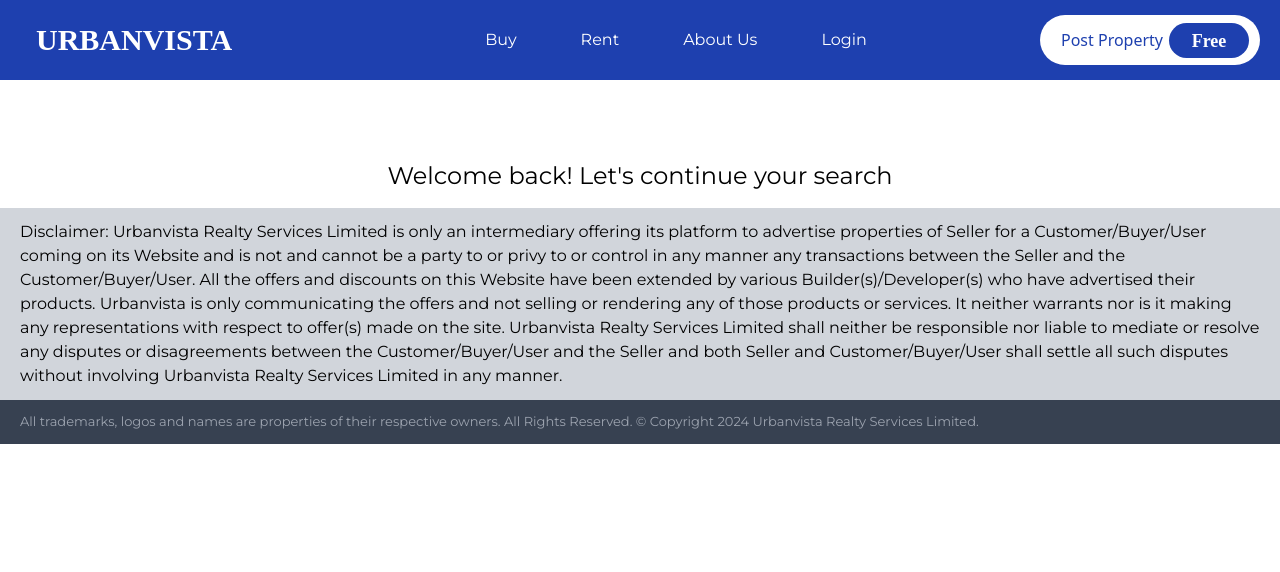
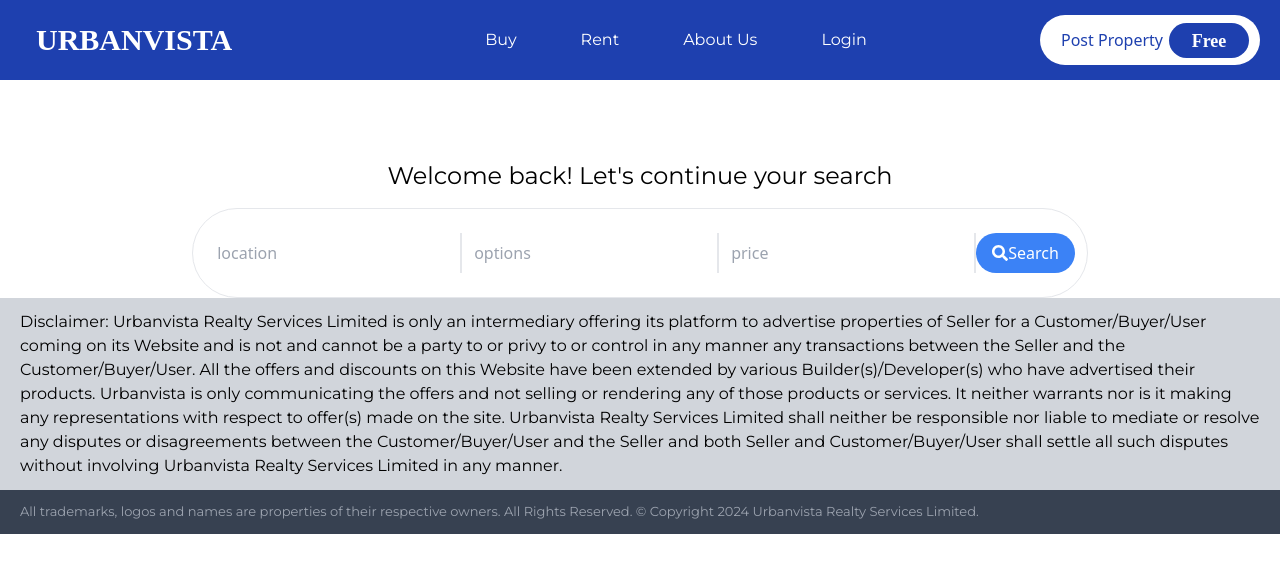
Before and after one commit to Rameeskc/urabanvista, a React (Vite) app: page / in a window 1280 px wide. Shown: the top 572 px of the page. Built offline with nearby package versions, Linux system fonts and the light colour scheme; a web font is replaced by a local one.

Commit message:
seachbar added

```diff
--- a/package.json
+++ b/package.json
@@ -10,6 +10,7 @@
     "preview": "vite preview"
   },
   "dependencies": {
+    "formik": "^2.4.6",
     "react": "^18.3.1",
     "react-dom": "^18.3.1",
     "react-icons": "^5.2.1",
--- /dev/null
+++ b/src/components/Button.jsx
@@ -0,0 +1,10 @@
+import React from 'react'
+import { FaSearch } from "react-icons/fa";
+
+const button = () => {
+  return (
+    <div className='px-4 py-2 bg-blue-500 text-white rounded-full flex items-center'><FaSearch/>Search</div>
+  )
+}
+
+export default button
--- /dev/null
+++ b/src/components/SearchProperty.jsx
@@ -0,0 +1,50 @@
+import React from 'react'
+import { Form,Formik,Field,ErrorMessage } from "formik";
+import Button from "../components/Button";
+
+
+const SearchProperty = () => {
+  return (
+    <div className='flex w-auto h-auto border px-3 py-6 rounded-full'>
+        <Formik
+        initialValues={{
+            address:"",
+            option:"",
+            price:""
+        }}
+        onSubmit={onsubmit}
+        >
+            <Form className='flex'>
+            <Field
+            className='flex w-auto h-auto px-3 border-r-2'
+            type='text'
+            name='address'
+            placeholder='location'/>
+
+            <Field
+            className='flex w-auto h-auto px-3 border-r-2'
+            type='text'
+            name='option'
+            placeholder='options'/>
+
+            <Field
+            className='flex w-auto h-auto px-3 border-r-2'
+            type='text'
+            name='price'
+            placeholder='price'/>
+
+            <Button/>
+
+            </Form>
+
+        </Formik>
+        {/* <p className='flex w-auto h-auto px-3 border-r-2'>kjbsvdhbudsvc</p>
+        <p className='flex w-auto h-auto px-3 border-r-2'>kjbsvdhbudsvc</p>
+        <p className='flex w-auto h-auto px-3 border-r-2'>kjbsvdhbudsvc</p>
+        <p className='flex w-auto h-auto px-3'>kjbsvdhbudsvc</p> */}
+    </div>
+  )
+}
+
+export default SearchProperty
+// className='flex w-auto h-auto px-3'
--- a/src/pages/Home.jsx
+++ b/src/pages/Home.jsx
@@ -1,10 +1,15 @@
 import React from 'react'
+import SearchProperty from "../components/SearchProperty";
 
 const Home = () => {
   return (
     <>
-    <div className='p-2 md:flex font-Montserrat justify-center pt-20 text-2xl pb-4'>
+    <div className='p-2 text-xl md:flex font-Montserrat justify-center pt-20 md:text-2xl pb-4'>
       <p>Welcome back! Let's continue your search</p>
+    </div>
+
+    <div className=' flex justify-center'>
+      <SearchProperty/>
     </div>
     </>
 
```
Also changed, not shown: 1 other file (tests, documents, lock files or other folders).
